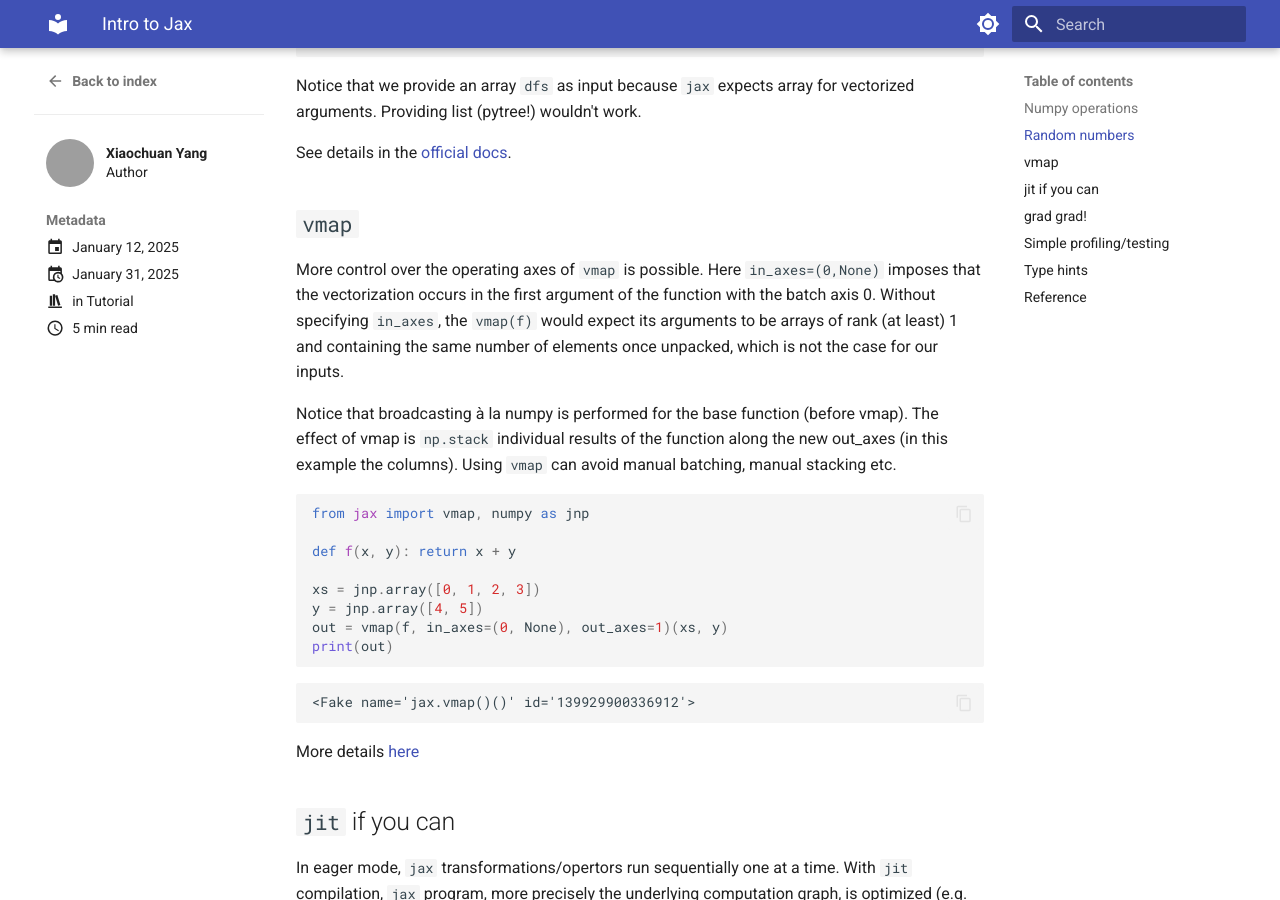
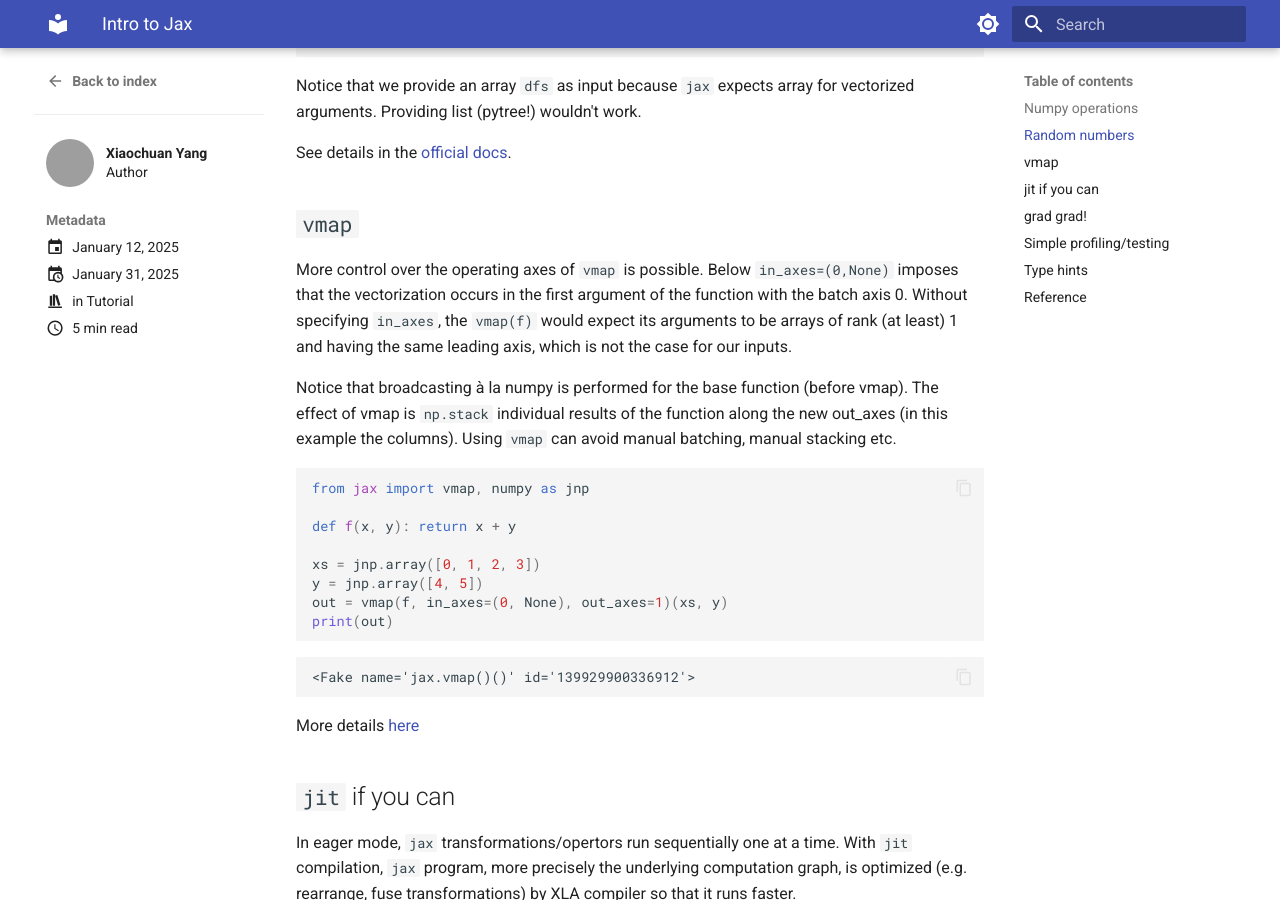
Before and after one commit to xiaochuany/blog, an MkDocs documentation site: the page built from docs/posts/2025-01-08-jax.md, in a window 1280 px wide and 900 px high, scrolled down 1326 px. Built offline with MkDocs 1.6.1 and Material for MkDocs 9.7.7, drawn with Linux system fonts in a browser that asks for light colours; emoji names are drawn with the system emoji font; grey boxes are pictures that could not be loaded.

Commit message:
Improve clarity of `vmap` documentation
Clarify explanation of `in_axes` behavior in `vmap` section.

```diff
--- a/docs/posts/2025-01-08-jax.md
+++ b/docs/posts/2025-01-08-jax.md
@@ -61,8 +61,8 @@ See details in the [official docs](https://jax.readthedocs.io/en/latest/jax.rand
 
 ## `vmap`
 
-More control over the operating axes of `vmap` is possible. Here `in_axes=(0,None)` imposes that the vectorization occurs in the first argument of the function with the batch axis 0. Without specifying `in_axes`, the `vmap(f)` would expect its arguments to be
-arrays of rank (at least) 1 and containing the same number of elements once unpacked, which is not the case for our inputs.
+More control over the operating axes of `vmap` is possible. Below  `in_axes=(0,None)` imposes that the vectorization occurs in the first argument of the function with the batch axis 0. Without specifying `in_axes`, the `vmap(f)` would expect its arguments to be
+arrays of rank (at least) 1 and having the same leading axis, which is not the case for our inputs.
 
 Notice that broadcasting à la numpy is performed for the base function (before vmap). The effect of vmap is `np.stack`
 individual results of the function along the new out_axes (in this example the columns). Using `vmap` can avoid  manual batching, manual stacking etc.
```
